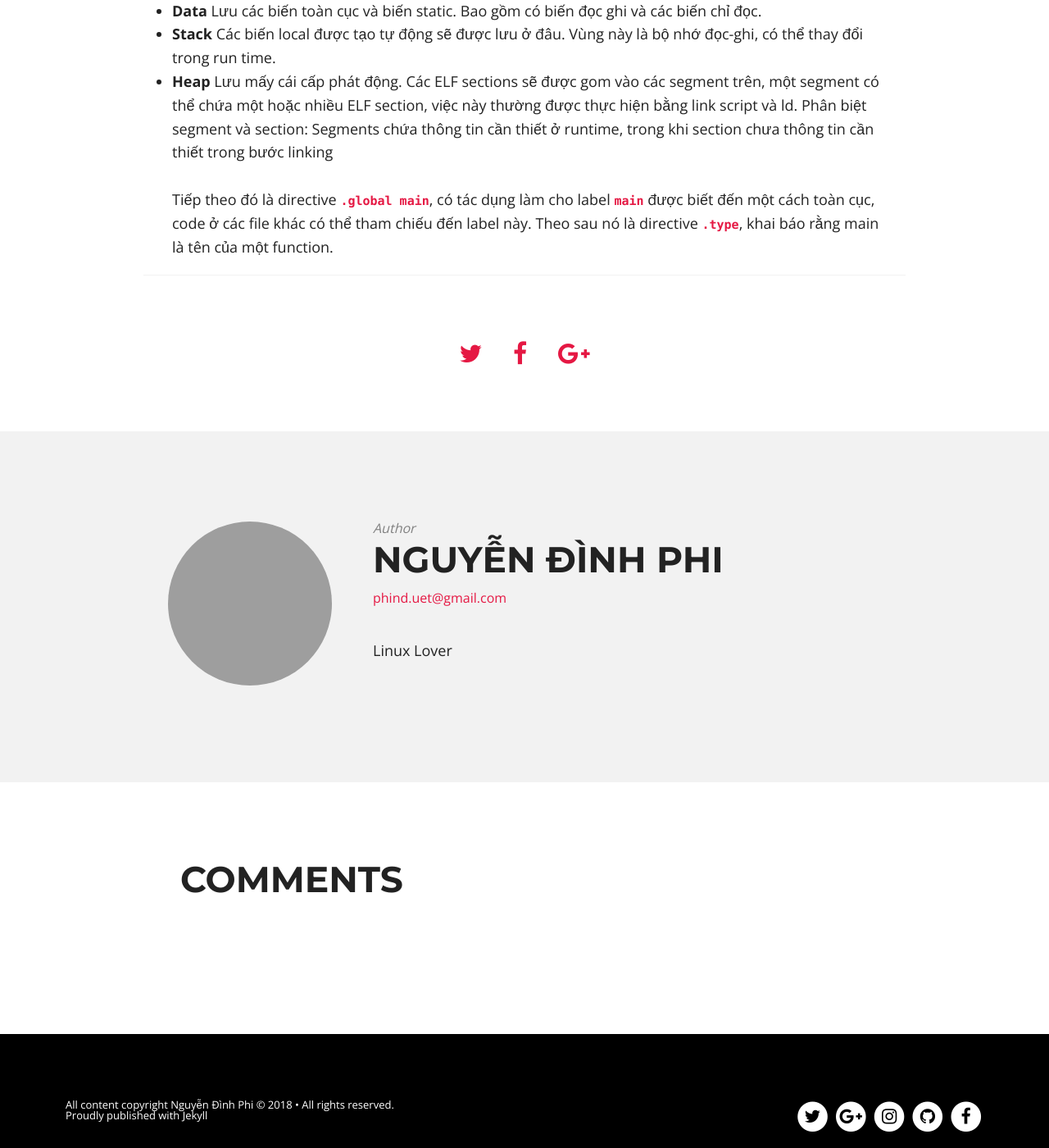
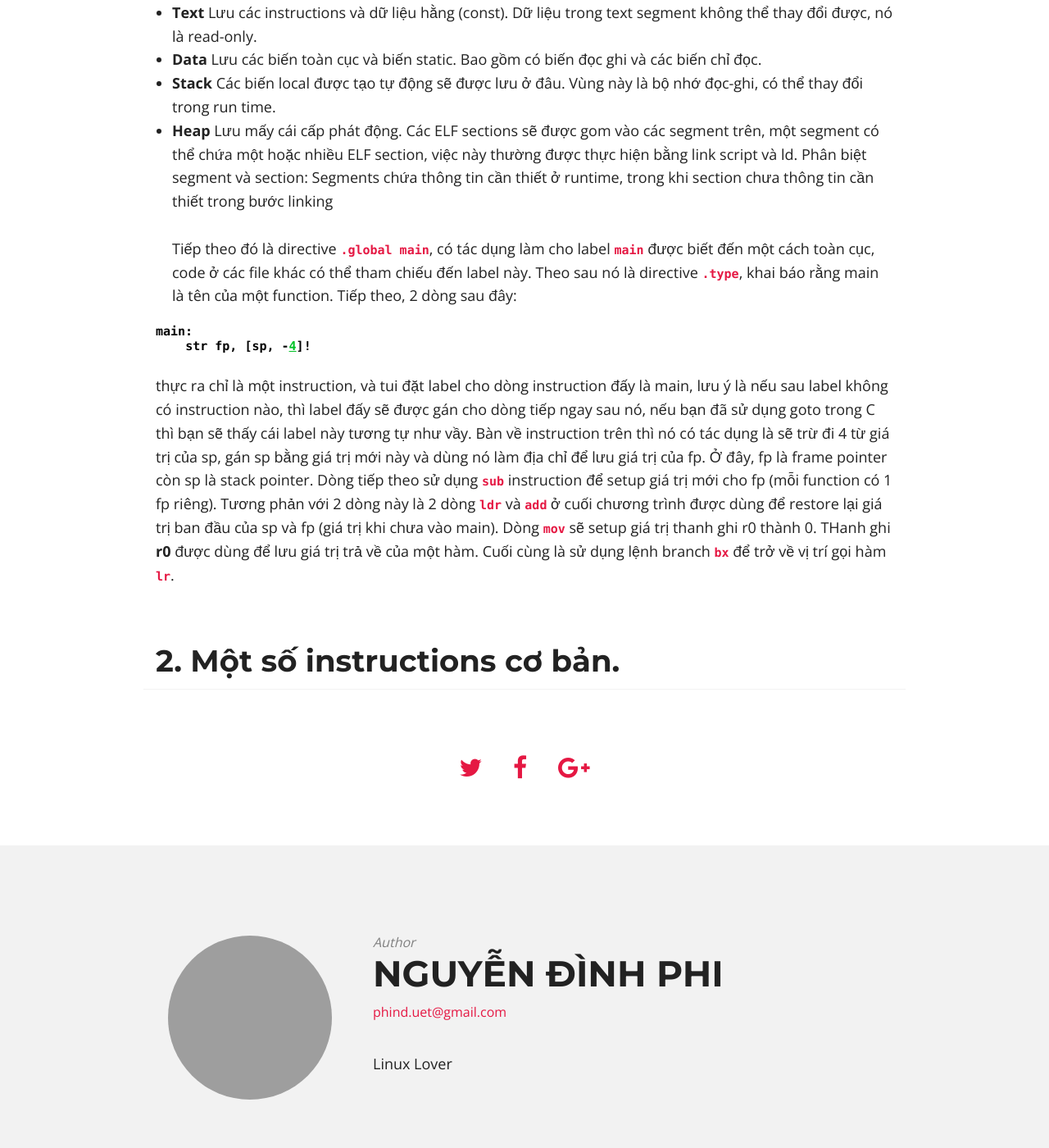
Before and after one commit to ita93/ita93.github.io, a Jekyll site: the page built from _posts/2018-07-25-ARMv8 Assembly on Rasp Pi 3 B+.md, in a window 1280 px wide and 1400 px high, scrolled down 3318 px. Shown: the whole window at 82% size. Built offline with Jekyll 4.4.1, drawn with Linux system fonts in a browser that asks for light colours; nearby versions of some CDN libraries; comment, search, counter and statistics services are not loaded; some of the changed text lies outside the part shown.

Commit message:
Finish first program

```diff
--- a/_posts/2018-07-25-ARMv8 Assembly on Rasp Pi 3 B+.md
+++ b/_posts/2018-07-25-ARMv8 Assembly on Rasp Pi 3 B+.md
@@ -23,7 +23,7 @@ SUB a, b, c
 Các phép cộng số học cơ bản như trừ, nhân, chia được đều có chung một cấu trúc như này. Như vậy, các phép tính đơn giản đều có tính đồng bộ (cấu tạo giống nhau), đều này giúp cho việc implement đơn giản hơn và hiệu năng cao hơn.
 
 # I. ARMv8 assembly
-
+## 1. Chương trình cơ bản.
 {% highlight c %}
 /File: maintest.c
 int main()
@@ -81,3 +81,13 @@ Các ELF sections sẽ được gom vào các segment trên, một segment có t
 Phân biệt segment và section: Segments chứa thông tin cần thiết ở runtime, trong khi section chưa thông tin cần thiết trong bước linking
 <br/><br/>
 Tiếp theo đó là directive <code>.global main</code>, có tác dụng làm cho label <code>main</code> được biết đến một cách toàn cục, code ở các file khác có thể tham chiếu đến label này. Theo sau nó là directive <code>.type</code>, khai báo rằng main là tên của một function.
+Tiếp theo, 2 dòng sau đây:
+{% highlight c %}
+main:
+    str fp, [sp, -4]!
+{% endhighlight %}
+thực ra chỉ là một instruction, và tui đặt label cho dòng instruction đấy là main, lưu ý là nếu sau label không có instruction nào, thì label đấy sẽ được gán cho dòng tiếp ngay sau nó, nếu bạn đã sử dụng goto trong C thì bạn sẽ thấy cái label này tương tự như vầy. Bàn về instruction trên thì nó có tác dụng là sẽ trừ đi 4 từ giá trị của sp, gán sp bằng giá trị mới này và dùng nó làm địa chỉ để lưu giá trị của fp. Ở đây, fp là frame pointer còn sp là stack pointer.
+Dòng tiếp theo sử dụng <code>sub</code> instruction để setup giá trị mới cho fp (mỗi function có 1 fp riêng). Tương phản với 2 dòng này là 2 dòng <code>ldr</code> và <code>add</code> ở cuối chương trình được dùng để restore lại giá trị ban đầu của sp và fp (giá trị khi chưa vào main).
+Dòng <code>mov</code> sẽ setup giá trị thanh ghi r0 thành 0. THanh ghi <b>r0</b> được dùng để lưu giá trị trả về của một hàm. Cuối cùng là sử dụng lệnh branch <code>bx</code> để trở về vị trí gọi hàm <code>lr</code>.
+<br/><br/>
+## 2. Một số instructions cơ bản.
```
